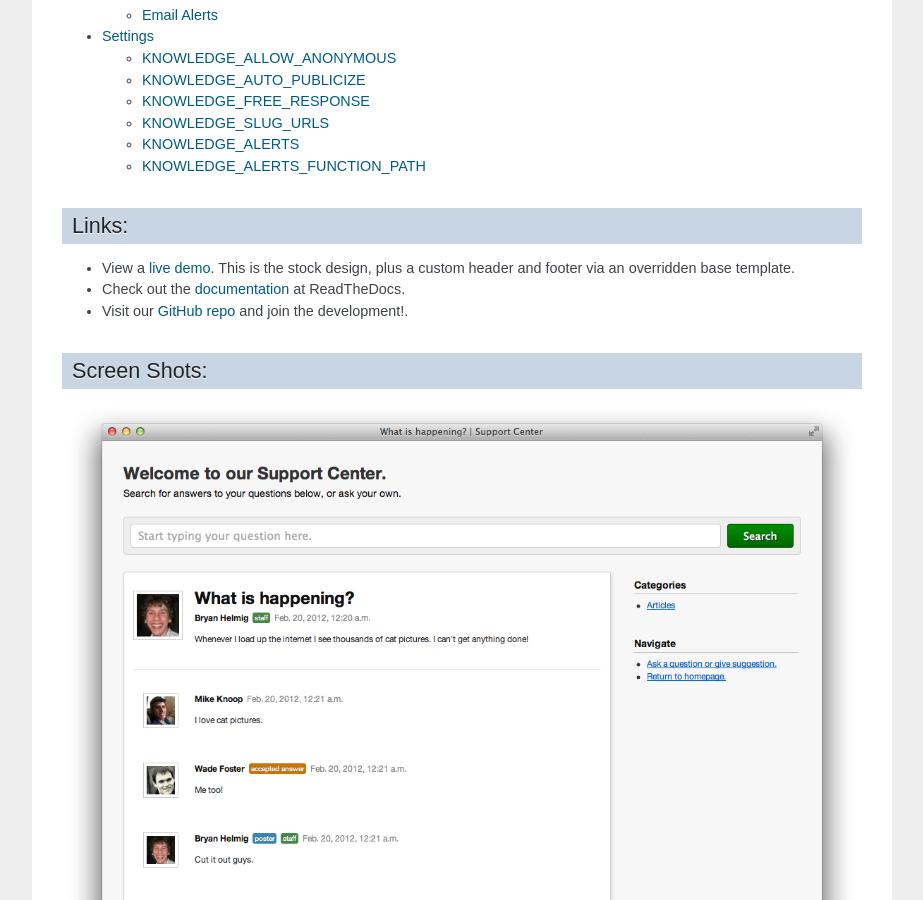
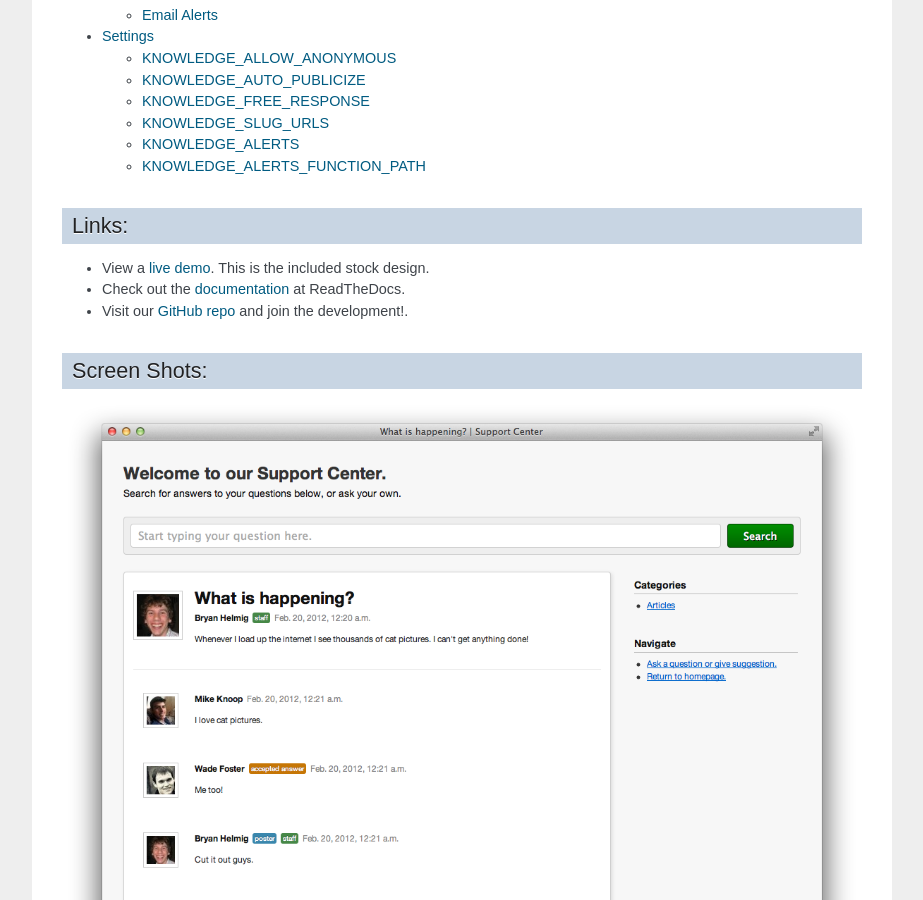
Before and after one commit to zapier/django-knowledge, a Sphinx documentation site: the page built from docs/index.rst, in a window 1280 px wide and 900 px high, scrolled down 1014 px. Shown: the whole window, without its empty margins (198-1121 px from the left). Built offline with Sphinx 7.4.7, drawn with Linux system fonts in a browser that asks for light colours; some of the changed text lies outside the part shown.

Commit message:
demo link plus some email template work

```diff
--- a/README.rst
+++ b/README.rst
@@ -27,8 +27,7 @@ At a glance:
 Links:
 ------
 
-* View a `live demo <https://zapier.com/support/>`_. This is the stock design, plus a
-  custom header and footer via an overridden base template.
+* View a `live demo <http://django-knowledge.org/>`_. This is the included stock design.
 * Check out the `documentation <http://django-knowledge.readthedocs.org/>`_ at ReadTheDocs.
 * Visit our `GitHub repo <https://github.com/zapier/django-knowledge>`_ and join the development!
 
--- a/docs/index.rst
+++ b/docs/index.rst
@@ -48,8 +48,7 @@ Contents:
 Links:
 ------
 
-* View a `live demo <https://zapier.com/support/>`_. This is the stock design, plus a
-  custom header and footer via an overridden base template.
+* View a `live demo <http://django-knowledge.org/>`_. This is the included stock design.
 * Check out the `documentation <http://django-knowledge.readthedocs.org/>`_ at ReadTheDocs.
 * Visit our `GitHub repo <https://github.com/zapier/django-knowledge>`_ and join the development!.
 
```
Also changed, not shown: other parts of README.rst (+1 -1 lines), other parts of docs/index.rst (+1 -1 lines), 2 other files.
